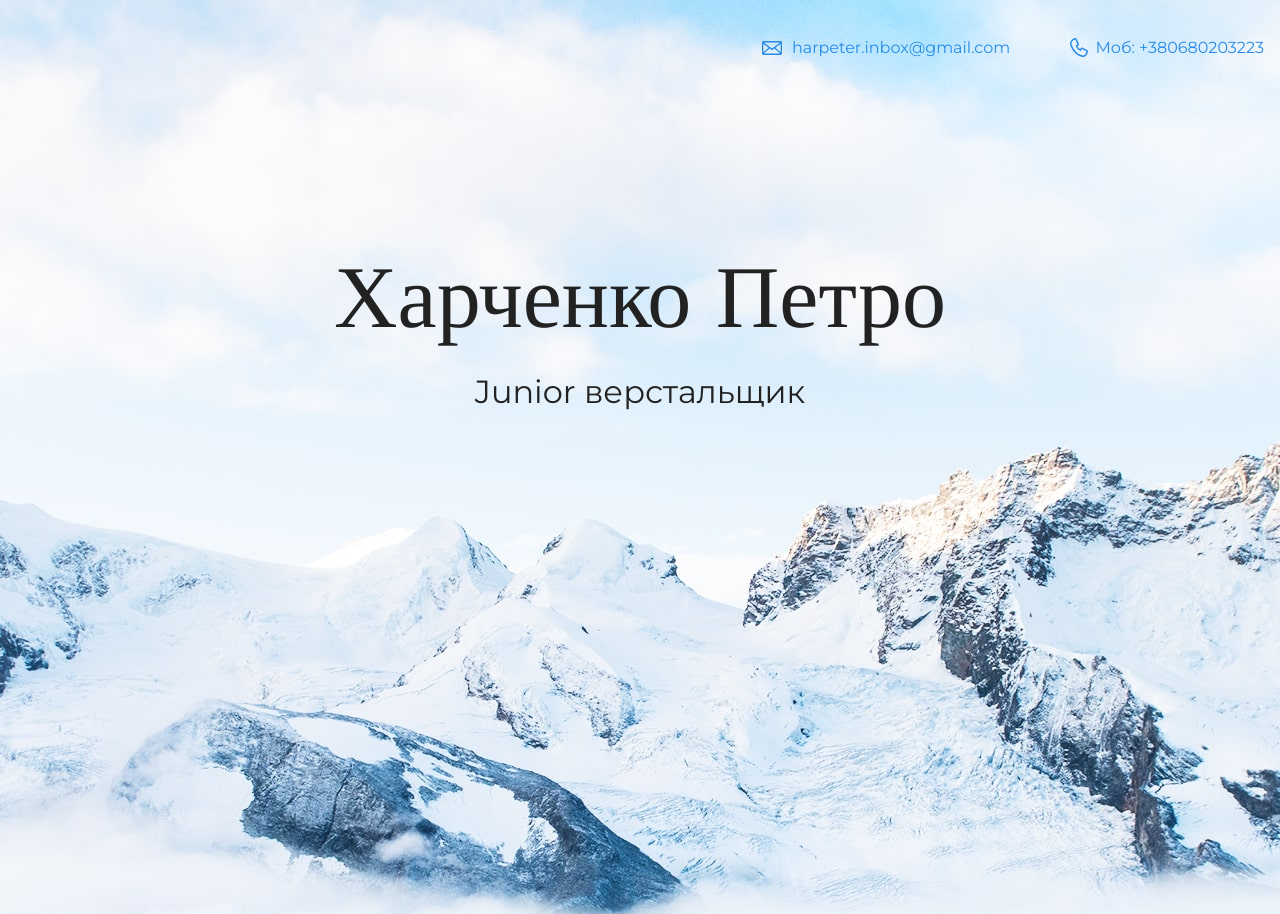
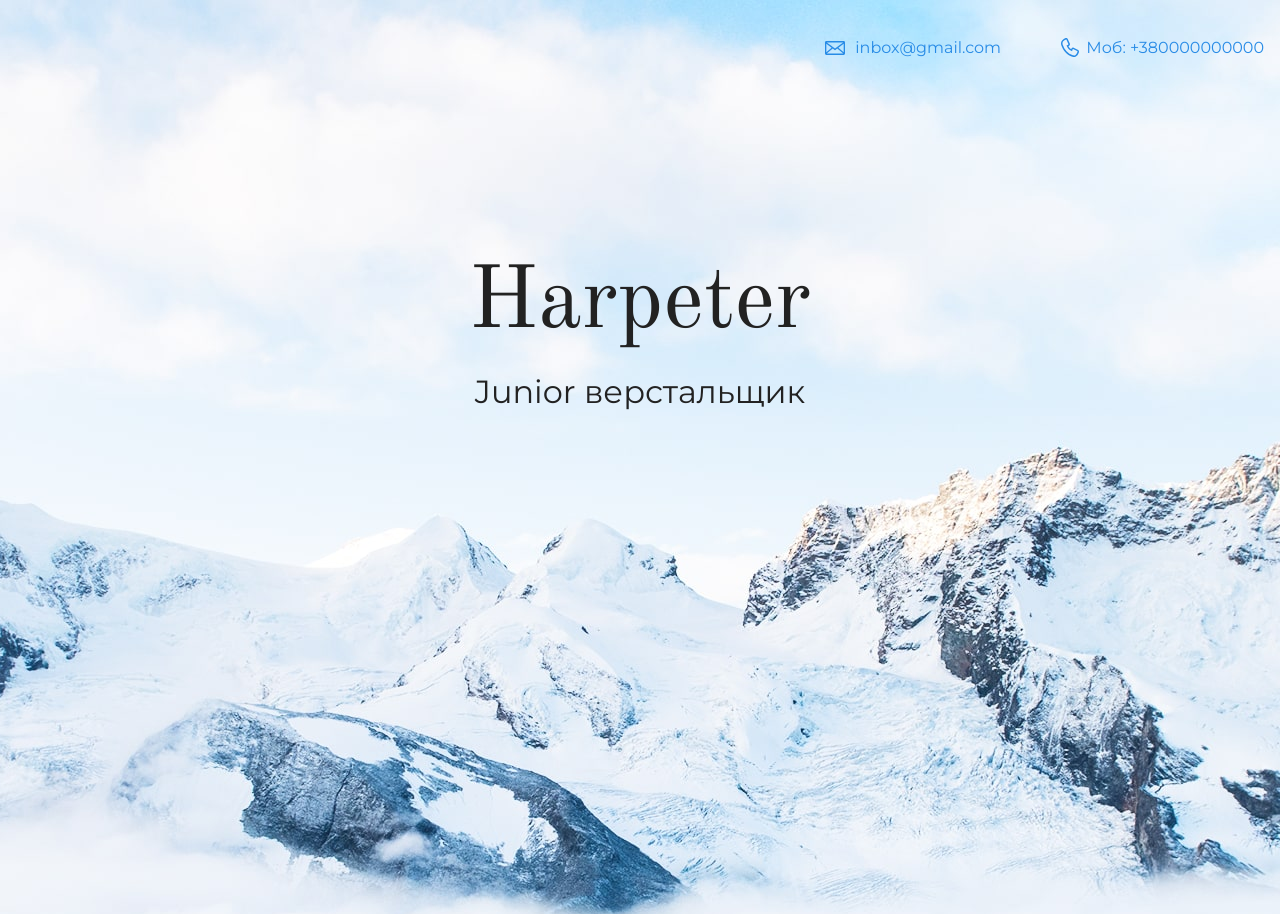
Before and after one commit to Harpeter/harpeter, a plain HTML site: page index.html in a window 1280 px wide. Shown: the top 914 px of the page. Drawn offline with nearby package versions, Linux system fonts and the light colour scheme.

Commit message:
Add files via upload

```diff
--- a/index.html
+++ b/index.html
@@ -10,14 +10,14 @@
   <body>
     <header class="page-header">
       <div class="container">
-        <a class="header-email" href="mailto:harpeter.inbox@gmail.com">harpeter.inbox@gmail.com</a>
-        <a class="header-phone" href="tel:+380680203223">Моб: +380680203223</a>
+        <a class="header-email" href="mailto:inbox@gmail.com">inbox@gmail.com</a>
+        <a class="header-phone" href="tel:+380000000000">Моб: +380000000000</a>
       </div>
     </header>
 
     <section class="hero-image">
       <div class="container">
-      <h1 class="heading">Харченко Петро</h1>
+      <h1 class="heading">Harpeter</h1>
       <p>Junior верстальщик</p>
       </div>
     </section>
@@ -44,7 +44,8 @@
 
     <footer class="page-footer">
       <div class="container">
-      <div class="container">Telegram: Harpeter</div>
+        <a class="footer-email" href="mailto:inbox@gmail.com">inbox@gmail.com</a>
+        <a class="footer-phone" href="tel:+380000000000">+380000000000</a>
       </div>
     </footer>
   </body>
```
